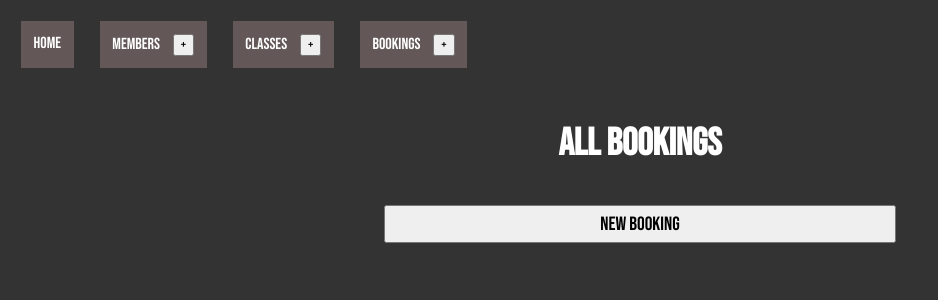
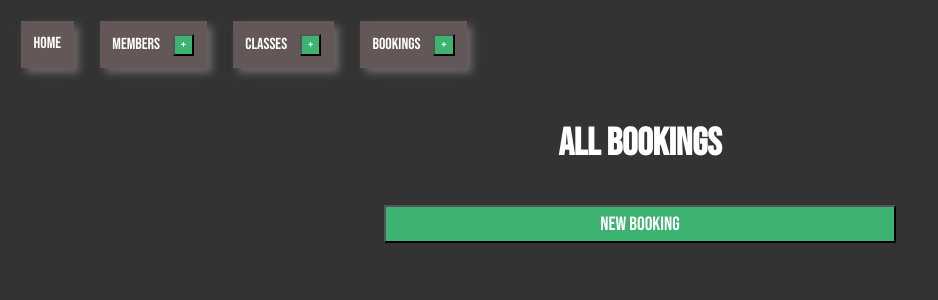
Before and after one commit to czubillaga/gym_project, a Flask app: page /bookings in a window 1280 px wide. Shown: the top 300 px of the page, without its empty margins (0-938 px from the left). Run offline with Flask 2, Linux system fonts and the light colour scheme; data that the repository does not hold is empty; some libraries are stand-ins or nearby versions.

Commit message:
Styled buttons

```diff
--- a/static/css/style.css
+++ b/static/css/style.css
@@ -17,14 +17,22 @@ body {
     padding: 1vw;
     justify-content: space-between;
     align-items: baseline;
+    box-shadow: 5px 5px 8px #6b6868;
 }
 
 .nav-link:hover {
     background-color: darkslategrey;
 }
 
-.plus-sign {
+.new {
     margin-left: 1vw;
+    background-color: mediumseagreen;
+    color: white;
+}
+
+.new:hover {
+    background-color: white;
+    color: black;
 }
 
 a, a:visited {
@@ -76,4 +84,21 @@ select {
     width: 40vw;
     height: 3vw;
     font-size: 1.5vw;
+    background-color: mediumseagreen;
+    color: white;
 }
+
+.submit:hover {
+    background-color: white;
+    color: black;
+}
+
+.delete {
+    background-color: rgb(170, 28, 28);
+    color: white;
+}
+
+.delete:hover {
+    background-color: white;
+    color: black;
+}
--- a/templates/base.html
+++ b/templates/base.html
@@ -18,19 +18,19 @@
         <div class='nav-link'>
             <a href="/members">Members</a>
             <div class='plus-sign'>
-                <a href="/members/new"><button>&#43;</button></a>
+                <a href="/members/new"><button class="new">&#43;</button></a>
             </div>
         </div>
         <div class='nav-link'>
             <a href="/upcoming">Classes</a>
             <div class='plus-sign'>
-                <a href="/lessons/new"><button>&#43;</button></a>
+                <a href="/lessons/new"><button class="new">&#43;</button></a>
             </div>
         </div>
         <div class='nav-link'>
             <a href="/bookings">Bookings</a>
             <div class='plus-sign'>
-                <a href="/bookings/new"><button>&#43;</button></a>
+                <a href="/bookings/new"><button class="new">&#43;</button></a>
             </div>
         </div>
 </div>
--- a/templates/bookings/index.html
+++ b/templates/bookings/index.html
@@ -5,7 +5,7 @@
     <div class="nav-link">
         <a href="/bookings/show/{{ booking.id }}"><p>{{ booking.member.first }} booked a spot in {{ booking.lesson.description }}</p></a>
         <div>
-            <a href="/bookings/cancel/{{ booking.id }}"><button>Cancel</button></a>
+            <a href="/bookings/cancel/{{ booking.id }}"><button class="delete">Cancel</button></a>
         </div>
     </div>
     {% endfor %}
```
